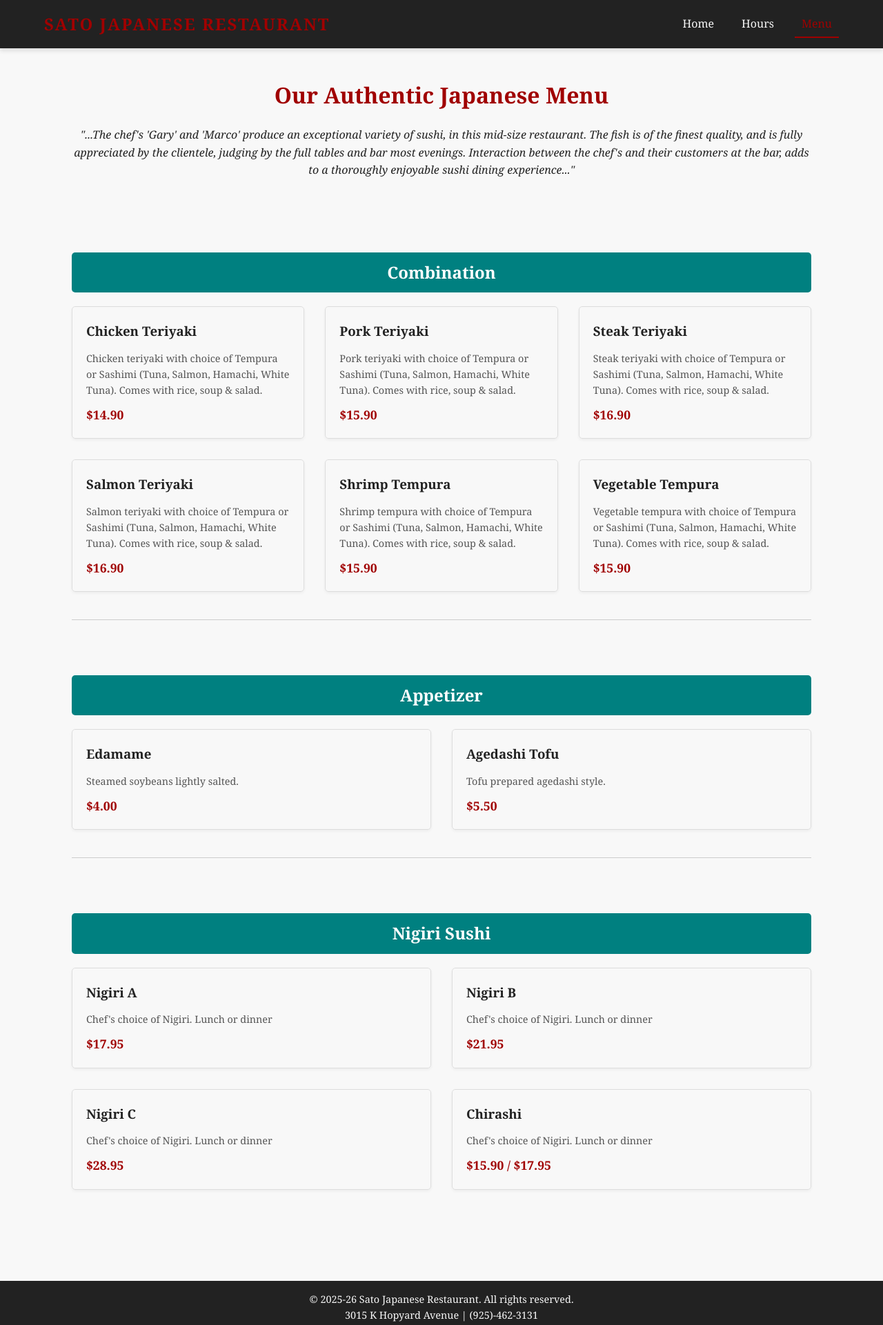
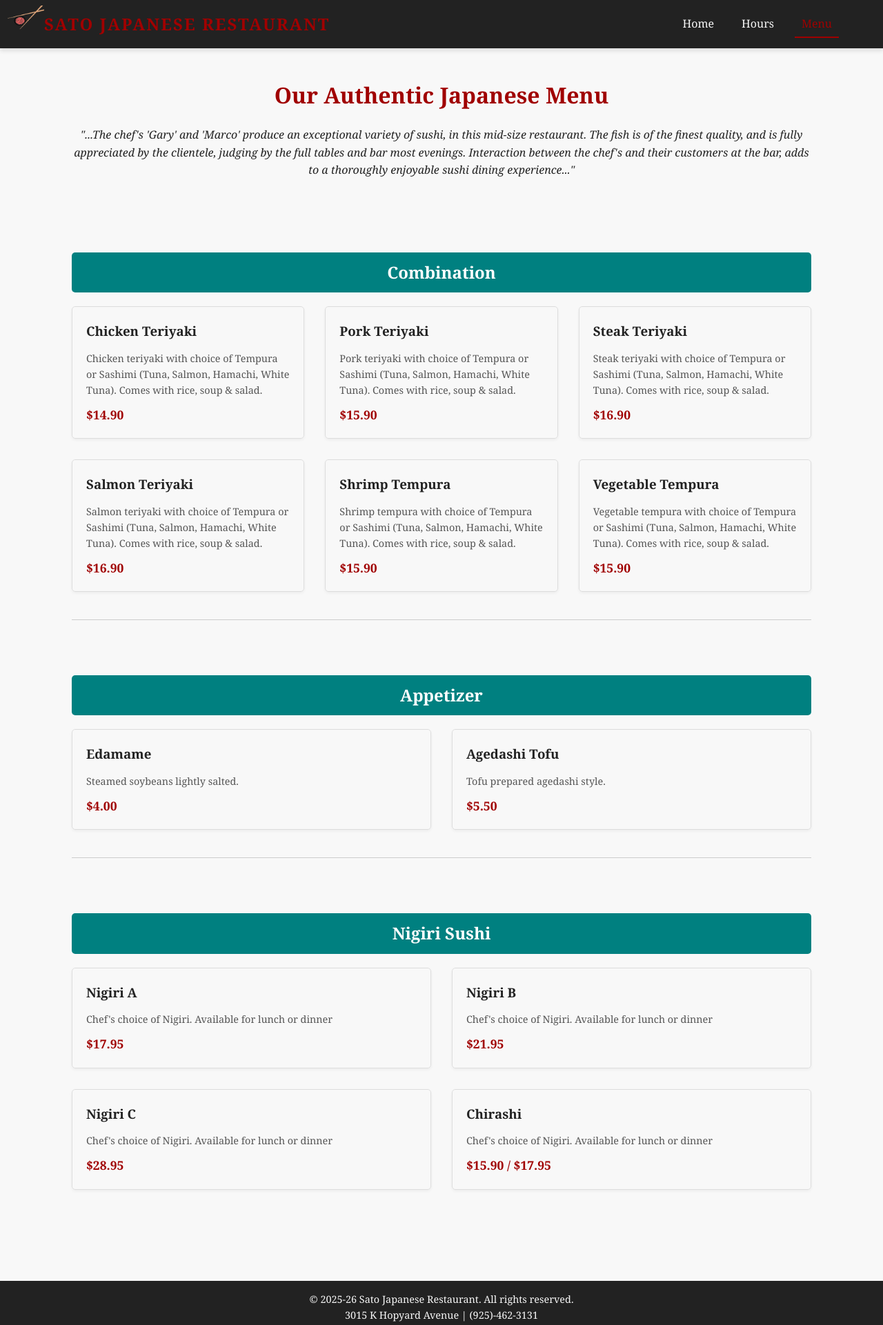
Before and after one commit to Spauldo11/sato-sushi-restaurant, a plain HTML site: page menu.html in a window 1280 px wide. Shown: the whole page at 69% size. Drawn offline with Linux system fonts and the light colour scheme.

Commit message:
Added logo onto header

```diff
--- a/menu.html
+++ b/menu.html
@@ -8,6 +8,7 @@
 </head>
 <body>
 
+    <img src="favicon_copy.png" class="logo_img">
     <header>
         <div class="logo">Sato Japanese Restaurant</div>
         <nav>
@@ -88,26 +89,26 @@
             <div class="menu-items" style="padding-bottom: 30px;">
                 <article class="menu-item float-up-on-load">
                     <h3>Nigiri A</h3>
-                    <p class="description">Chef's choice of Nigiri. Lunch or dinner</p>
+                    <p class="description">Chef's choice of Nigiri. Available for lunch or dinner</p>
                     <p class="price">$17.95</p>
                 </article>
 
                 <article class="menu-item float-up-on-load">
                     <h3>Nigiri B</h3>
-                    <p class="description">Chef's choice of Nigiri. Lunch or dinner </p>
+                    <p class="description">Chef's choice of Nigiri. Available for lunch or dinner </p>
                     <p class="price">$21.95</p>
                 </article>
             </div>
             <div class="menu-items">
                 <article class="menu-item float-up-on-load">
                     <h3>Nigiri C</h3>
-                    <p class="description">Chef's choice of Nigiri. Lunch or dinner </p>
+                    <p class="description">Chef's choice of Nigiri. Available for lunch or dinner </p>
                     <p class="price">$28.95</p>
                 </article>
 
                 <article class="menu-item float-up-on-load">
                     <h3>Chirashi</h3>
-                    <p class="description">Chef's choice of Nigiri. Lunch or dinner </p>
+                    <p class="description">Chef's choice of Nigiri. Available for lunch or dinner </p>
                     <p class="price">$15.90 / $17.95</p>
                 </article>
             </div>
--- a/style.css
+++ b/style.css
@@ -43,6 +43,15 @@ header {
     width: 100%;
     z-index: 1000;
     box-shadow: 0 4px 6px rgba(0, 0, 0, 0.1);
+}
+
+.logo_img {
+    height: 5%;
+    width: 5%;
+    position: fixed;
+    top: 1%;
+    left: 0%;
+    z-index: 1001;
 }
 
 .logo {
```
Also changed, not shown: hours.html (+1 -0 lines), index.html (+1 -0 lines), favicon_copy.png (added).
